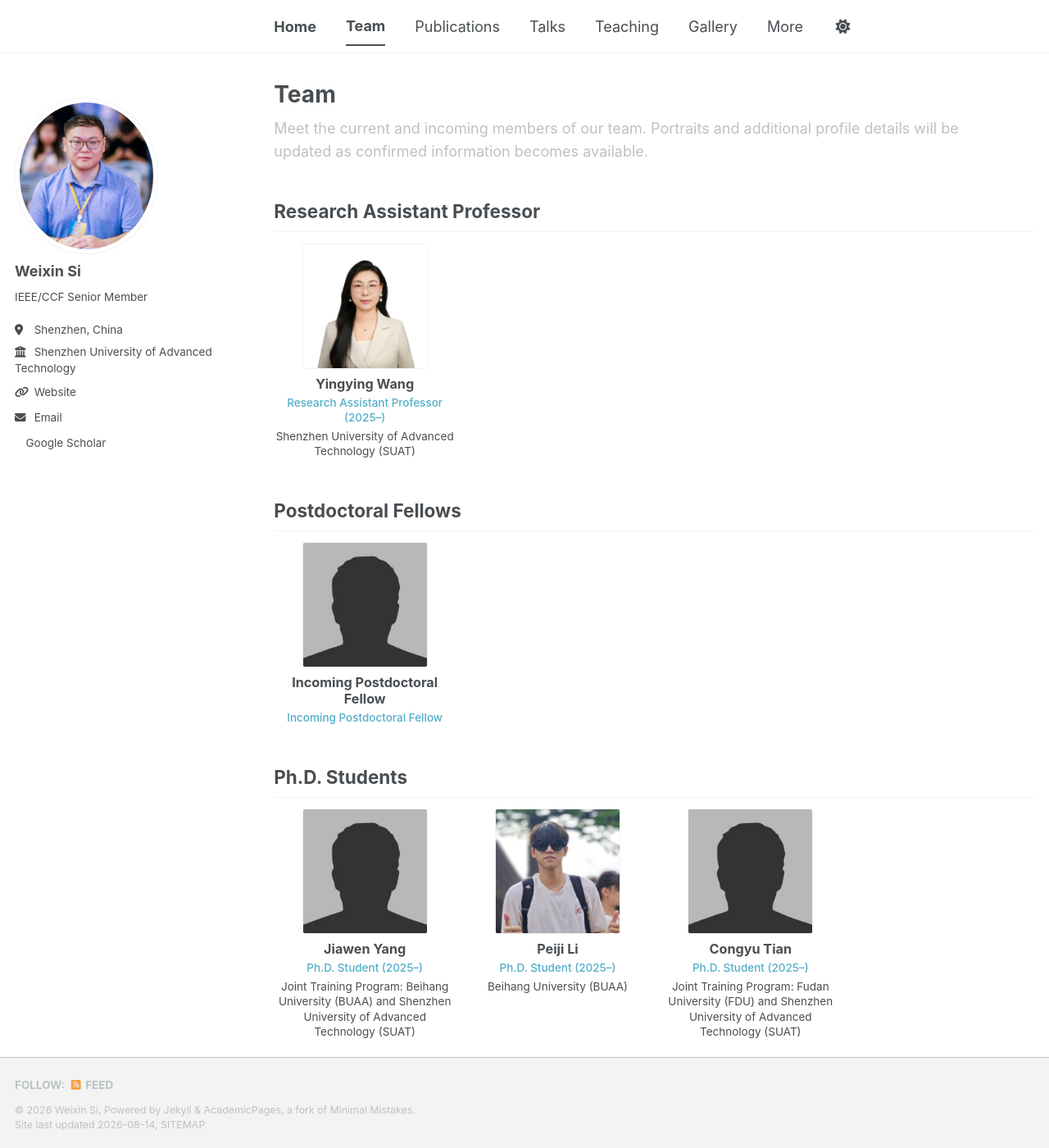
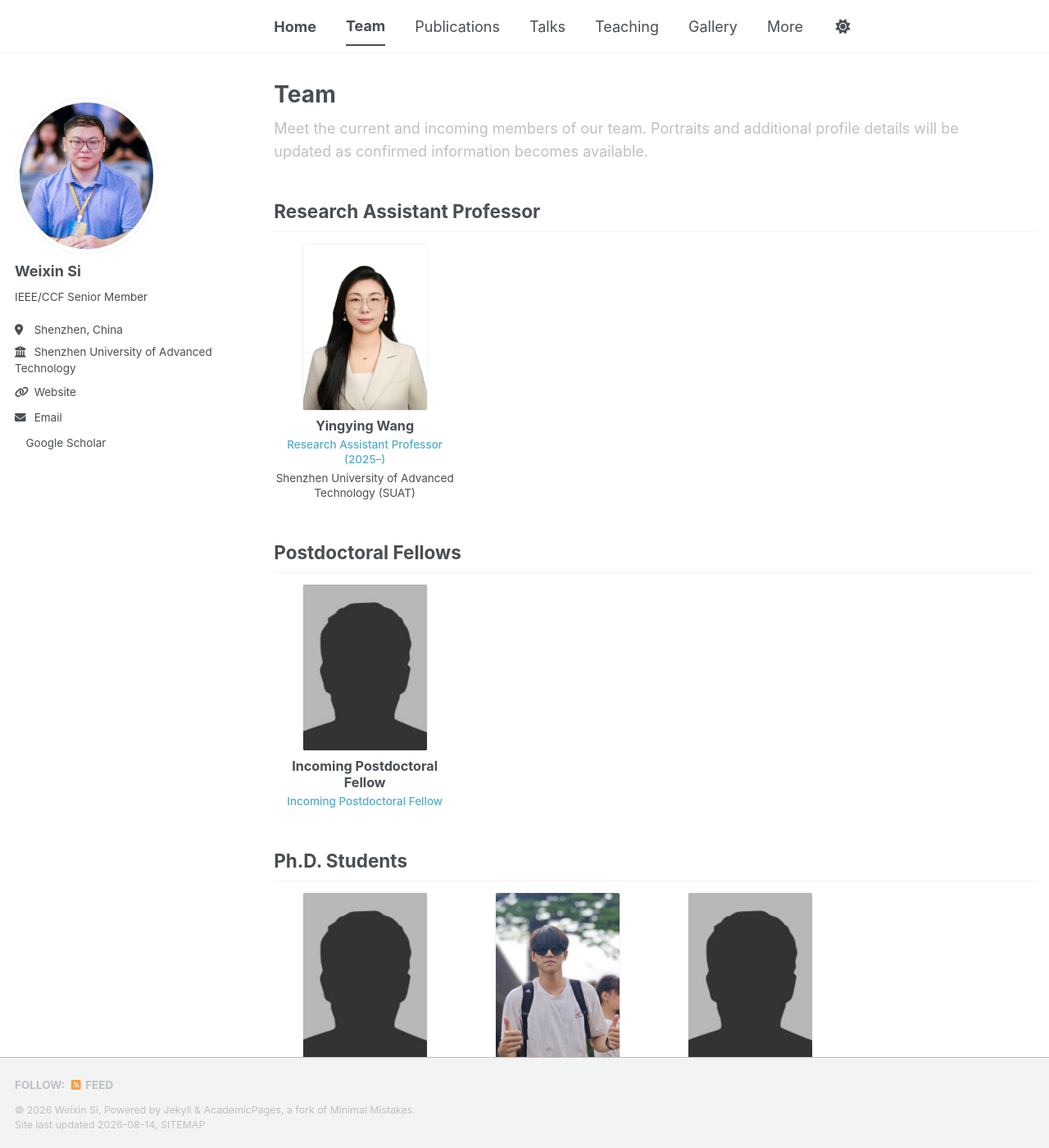
Before and after one commit to WeixinSi/weixinsi.github.io, a Jekyll site: the page built from _pages/team.md, in a window 1280 px wide and 1400 px high. Shown: the whole window at 82% size. Built offline with Jekyll 4.4.1, drawn with Linux system fonts in a browser that asks for light colours; a style sheet for code colours, icons or effects is not loaded.

Commit message:
Preserve headroom in team portraits

```diff
--- a/_sass/layout/_academic-profile.scss
+++ b/_sass/layout/_academic-profile.scss
@@ -63,8 +63,9 @@
   display: block;
   width: 100%;
   max-width: 8.5rem;
-  aspect-ratio: 1 / 1;
+  aspect-ratio: 3 / 4;
   object-fit: cover;
+  object-position: center top;
   margin: 0 auto;
   border: 1px solid var(--global-border-color);
   border-radius: 0.15rem;
```
Also changed, not shown: 1 other file.
